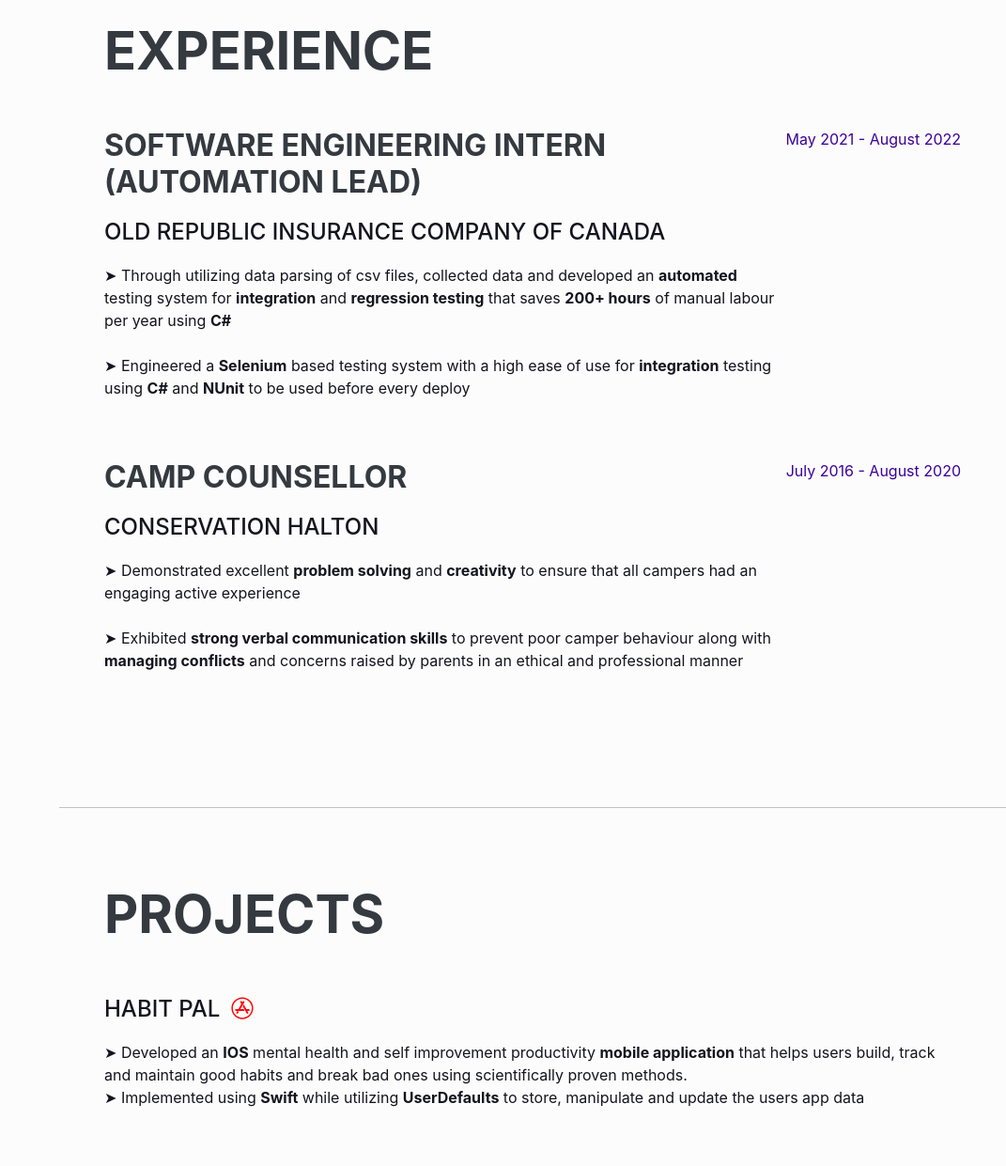
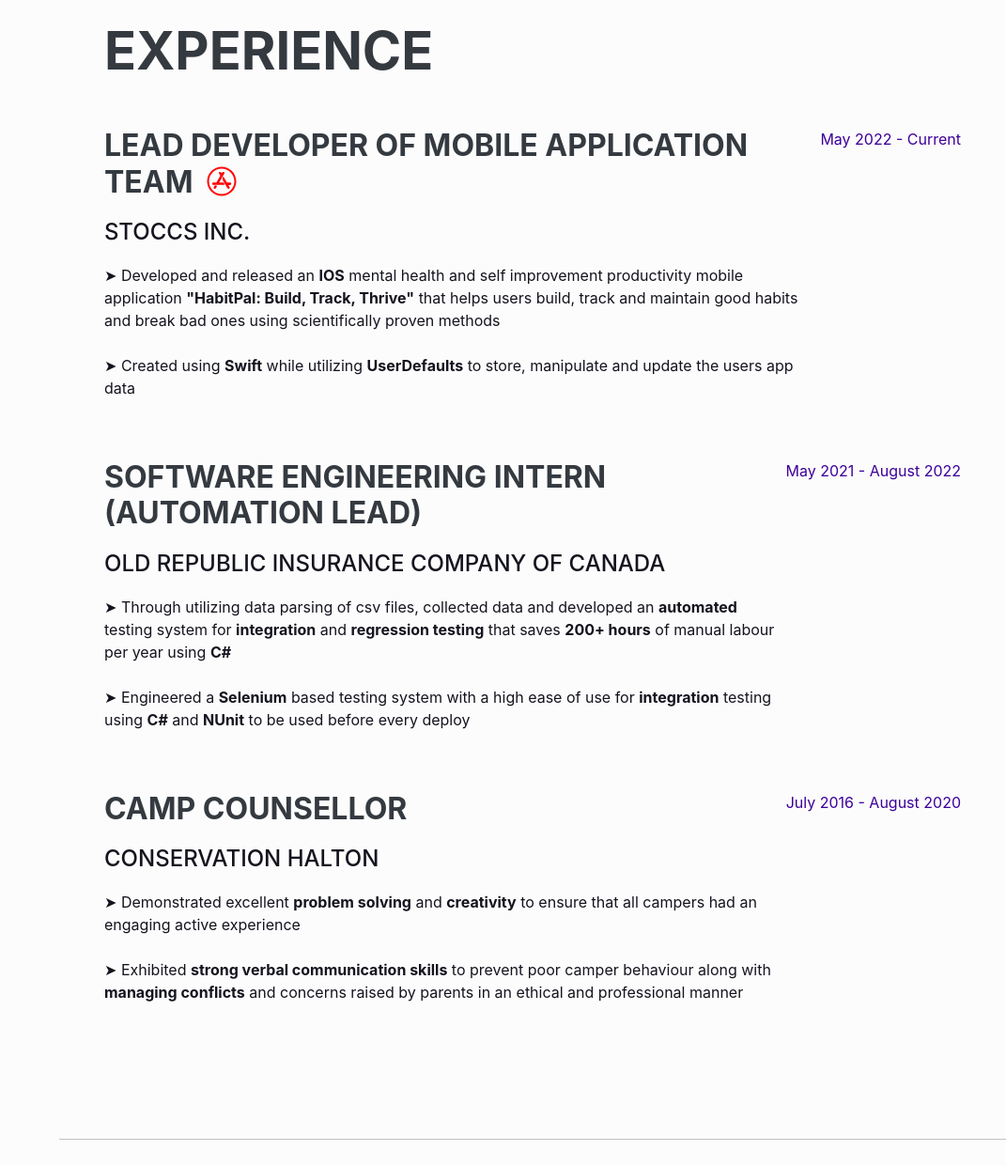
Before and after one commit to MatthewCurtis4/Personal-Portfolio, a plain HTML site: page index.html in a window 1280 px wide. Shown: the part 860-2101 px from the top of the page at 94% size, without its empty margins (209-1280 px from the left). Drawn offline with nearby package versions, Linux system fonts and the light colour scheme; a web font is replaced by a local one.

Commit message:
moved app developement to the correct section *work*

```diff
--- a/index.html
+++ b/index.html
@@ -46,7 +46,7 @@
                     <div class="subheading mb-5">
                         <p>5TH YEAR SOFTWARE ENGINEERING AND MANAGEMENT STUDENT AT MCMASTER UNIVERSITY</p>
                         <p>16 MONTHS OF CERTIFIED COOP EXPERIENCE IN FULL STACK AND AUTOMATION</p>
-                        <div class="fade-text"><p>Hey there! I am currently open to exploring options for new graduate employment starting June 2024</p></div>
+                        <div class="fade-text"><p>Hello there! I am currently open to exploring options for new graduate employment starting June 2024</p></div>
                     </div>
 
                     <div class="social-icons">
@@ -66,6 +66,29 @@
             <section class="resume-section" id="experience">
                 <div class="resume-section-content">
                     <h2 class="mb-5">Experience</h2>
+                    <div class="d-flex flex-column flex-md-row justify-content-between mb-5">
+                        <div class="flex-grow-1">
+                            <div class="subheading mb-3">
+
+                                <h3 class="mb-0">Lead Developer of Mobile Application Team
+                                    <a target="_blank" class="social-icon" href="https://apps.apple.com/ca/app/habitpal-build-track-thrive/id6469253573" style="margin-left: 7px;">
+                                        <i class="fab fa-app-store"></i>
+                                    </a>
+                                </h3>
+
+                            </div>
+                            <div class="subheading mb-3">STOCCS Inc.</div>
+                            <p>
+                            ➤ Developed and released an <b>IOS</b> mental health and self improvement productivity
+                            mobile application <a href="https://apps.apple.com/ca/app/habitpal-build-track-thrive/id6469253573"></a><b>"HabitPal: Build, Track, Thrive"</b> that helps users build, track
+                            and maintain good habits and break bad ones using scientifically proven methods
+                            <br><br>
+                            ➤ Created using <b>Swift</b> while utilizing <b>UserDefaults</b> to store, manipulate and update the users app data
+
+                            </p>
+                        </div>
+                        <div class="flex-shrink-0"><span class="text-primary">May 2022 - Current</span></div>
+                    </div>
                     <div class="d-flex flex-column flex-md-row justify-content-between mb-5">
                         <div class="flex-grow-1">
                             <h3 class="mb-0">Software Engineering Intern (Automation Lead)</h3>
@@ -102,23 +125,6 @@
             <section class="resume-section" id="projects">
                 <div class="resume-section-content">
                     <h2 class="mb-5">Projects</h2>
-
-                    <div class="d-flex flex-column flex-md-row justify-content-between mb-5">
-                        <div class="flex-grow-1">
-                            <div class="subheading mb-3">
-                                <span style="margin-right: 5px;">Habit Pal</span>
-                                <a target="_blank" class="social-icon" href="https://apps.apple.com/ca/app/habitpal-build-track-thrive/id6469253573">
-                                     <!--- <i class="fa-brands fa-apple"></i> Once app is published use this and the app store link above-->
-                                     <i class="fab fa-app-store"></i>
-                                </a>
-                            </div>
-                                <p>
-                                ➤ Developed an <b>IOS</b> mental health and self improvement productivity <b>mobile application</b> that helps users build, track and maintain good habits and break bad ones using scientifically proven methods.
-                                <br>
-                                ➤ Implemented using <b>Swift</b> while utilizing <b>UserDefaults</b> to store, manipulate and update the users app data
-                                </p>
-                        </div>
-                    </div>
 
                     <div class="d-flex flex-column flex-md-row justify-content-between mb-5">
                         <div class="flex-grow-1">
```
Also changed, not shown: css/styles.css.
